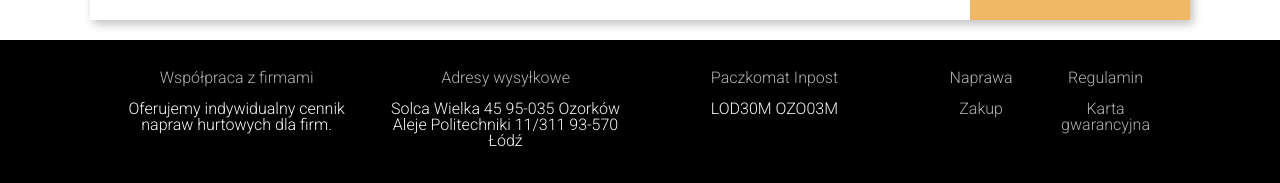
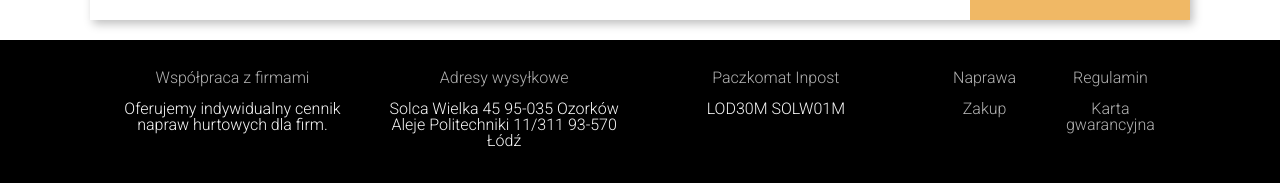
Before and after one commit to theWebCookie/ghd-serwis, a React (Create React App) app: page / in a window 1280 px wide. Shown: the part 1957-2140 px from the top of the page. Built offline with nearby package versions, Linux system fonts and the light colour scheme; no server answers; a web font is replaced by a local one; what graphql-hooks would draw is missing.

Commit message:
update project files

```diff
--- a/public/index.html
+++ b/public/index.html
@@ -4,6 +4,7 @@
     <meta charset="utf-8" />
     <meta name="viewport" content="width=device-width, initial-scale=1" />
     <meta name="description" content="Nieautoryzowany serwis marki GHD. Naprawiamy urządzenie beauty firmy God hair Day" />
+    <link rel="icon" type="image/x-icon" href="./logo.png" />
     <title>GHD-Serwis</title>
     <script src="https://kit.fontawesome.com/3be55945c7.js" crossorigin="anonymous"></script>
   </head>
--- a/src/components/parts/Footer.jsx
+++ b/src/components/parts/Footer.jsx
@@ -1,7 +1,7 @@
 import React from 'react';
 import { Link } from 'react-router-dom';
 import karta from '../../assets/Footer/Karta-Gwarancyjna.pdf';
-import '../../styles/Footer.css'
+import '../../styles/Footer.css';
 
 const Footer = () => (
   <footer className='footer'>
@@ -17,21 +17,29 @@ const Footer = () => (
       </div>
       <div>
         <span>Paczkomat Inpost</span>
-        <p>LOD30M OZO03M</p>
+        <p>LOD30M SOLW01M</p>
       </div>
       <div className='footer-links'>
         <div>
-          <p><Link to='/naprawa'><span>Naprawa</span></Link></p>
-          <p><Link to='/zakup'><span>Zakup</span></Link></p>
+          <p>
+            <Link to='/naprawa'>
+              <span>Naprawa</span>
+            </Link>
+          </p>
+          <p>
+            <Link to='/zakup'>
+              <span>Zakup</span>
+            </Link>
+          </p>
         </div>
         <div>
-          <p><Link to='/regulamin'><span>Regulamin</span></Link></p>
           <p>
-            <Link to={karta}
-            target="_blank"
-            rel="noopener noreferrer"
-            download="Karta gwarancyjna"
-            >
+            <Link to='/regulamin'>
+              <span>Regulamin</span>
+            </Link>
+          </p>
+          <p>
+            <Link to={karta} target='_blank' rel='noopener noreferrer' download='Karta gwarancyjna'>
               <span>Karta gwarancyjna</span>
             </Link>
           </p>
@@ -40,6 +48,6 @@ const Footer = () => (
     </div>
     <div>© GHD-service | 2023</div>
   </footer>
-)
+);
 
 export default Footer;
```
Also changed, not shown: public/logo.png (added).
